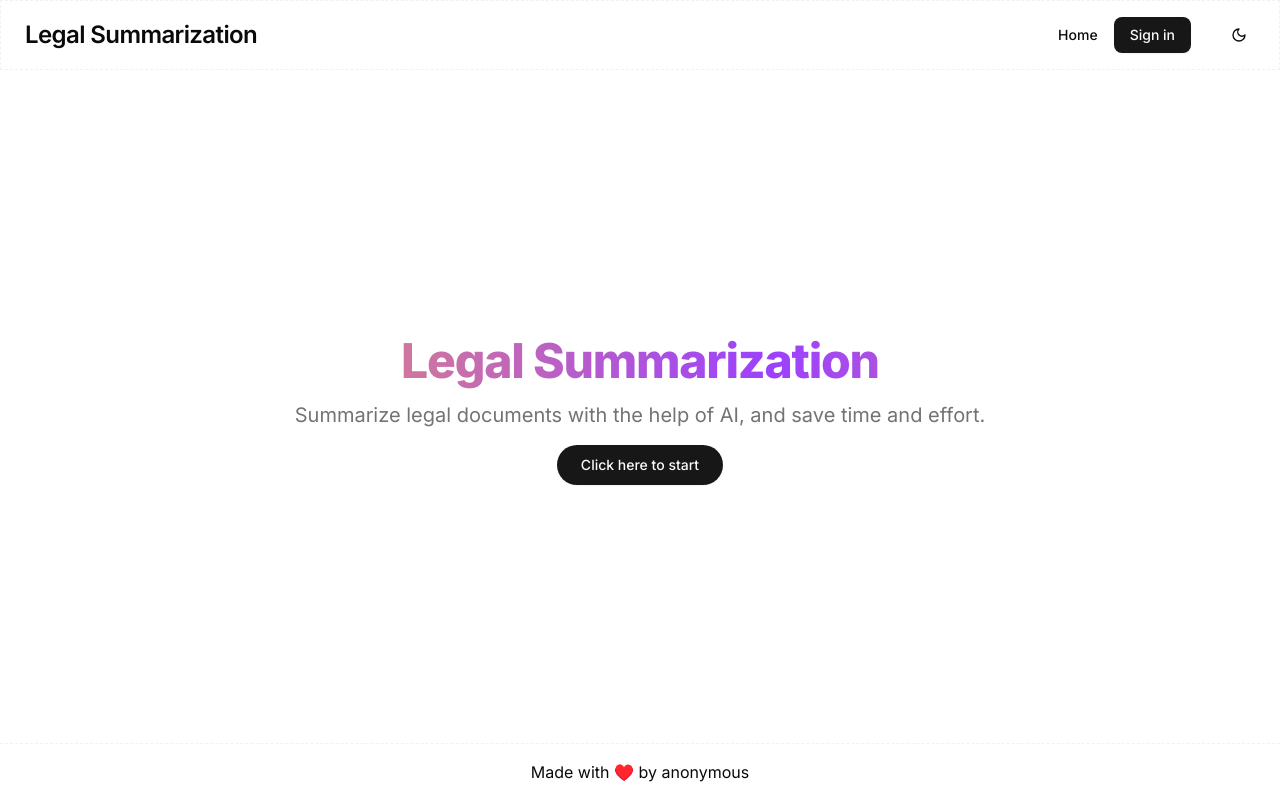
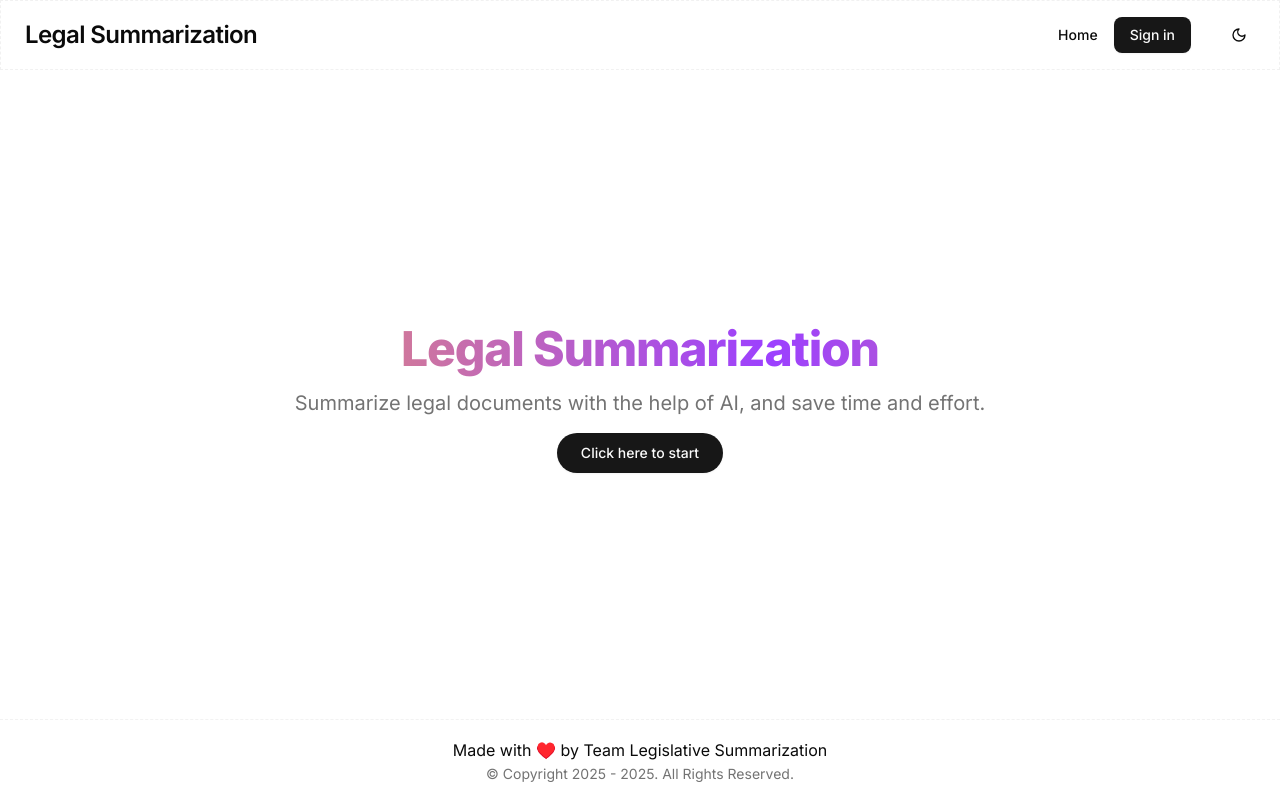
Before and after one commit to whyredfire/legislative-summarization, a Next.js app in the folder frontend/: page / in a window 1280 px wide. Built offline with nearby package versions, Linux system fonts and the light colour scheme.

Commit message:
chore(footer): Add copyrights

```diff
--- a/frontend/components/Footer/index.tsx
+++ b/frontend/components/Footer/index.tsx
@@ -1,9 +1,15 @@
+import { MutedText, P } from "../ui/typography";
+
 const Footer = () => {
   return (
     <>
       <footer className="border-grid border-t py-6 md:py-0">
         <div className="container-wrapper container text-center py-4">
-          Made with &#x2665;&#xfe0f; by anonymous
+          <P>Made with &#x2665;&#xfe0f; by Team Legislative Summarization</P>
+          <MutedText>
+            &copy; Copyright 2025 - {new Date().getFullYear()}. All Rights
+            Reserved.
+          </MutedText>
         </div>
       </footer>
     </>
```
